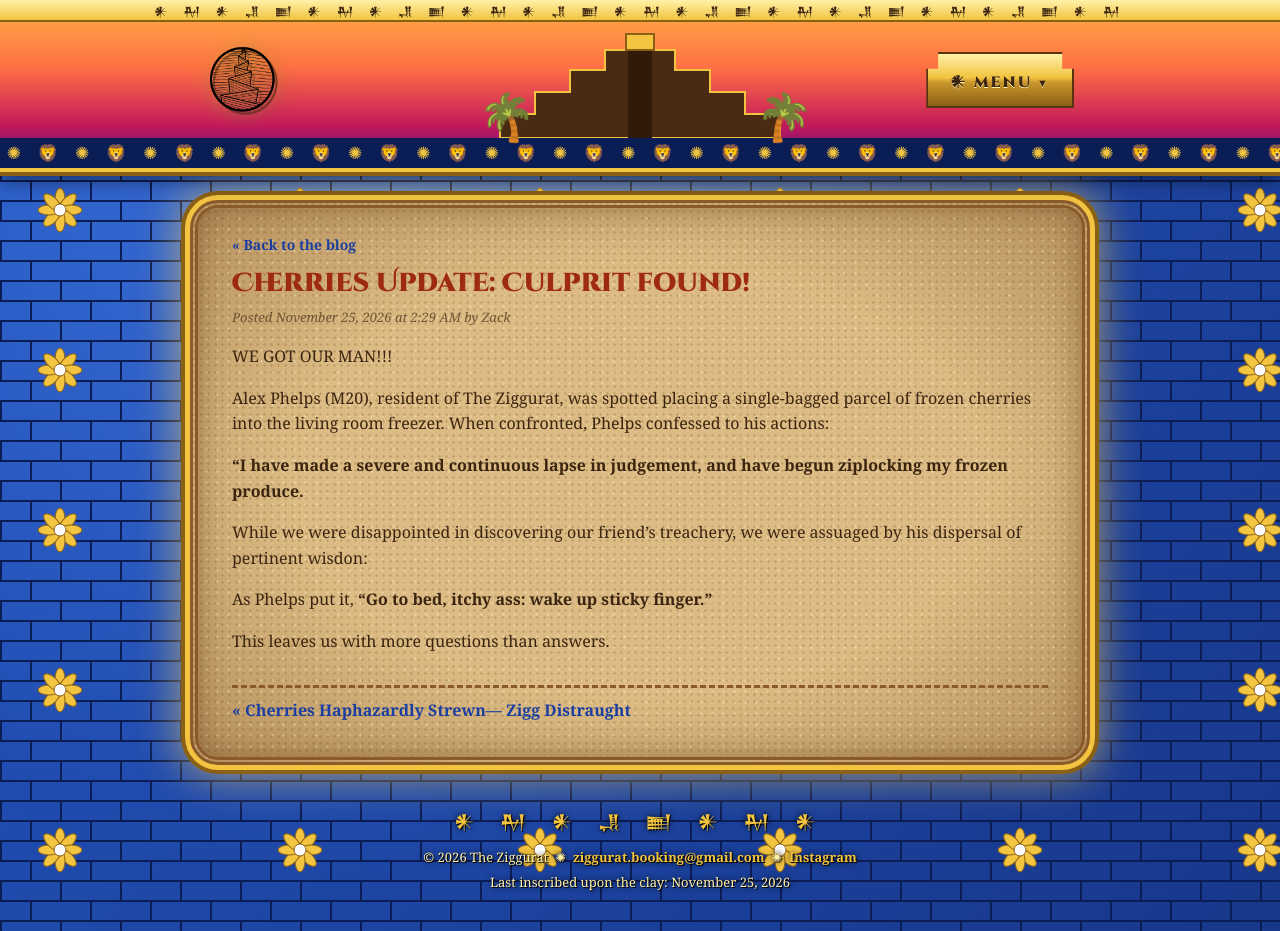
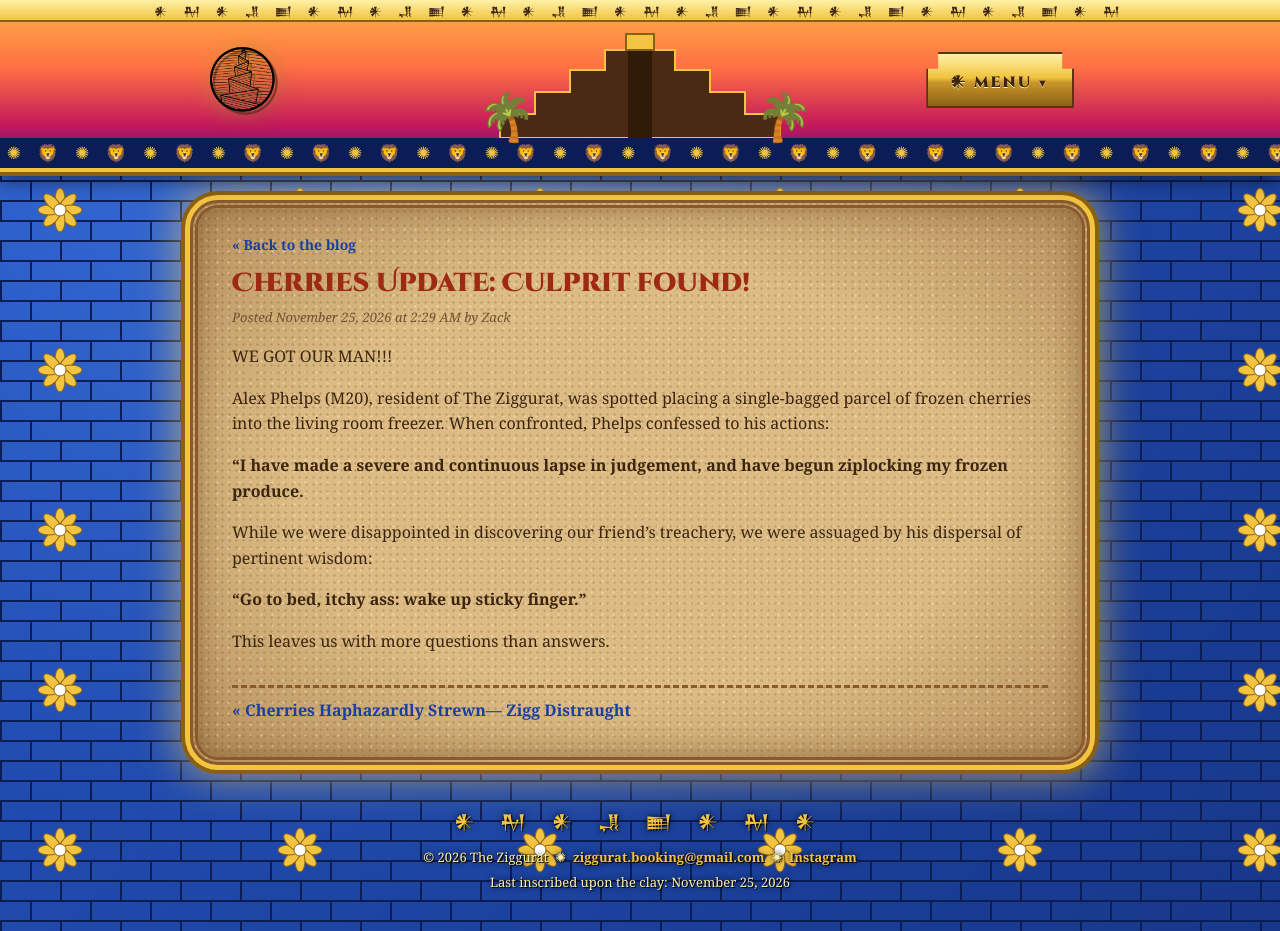
Before and after one commit to TheZigguratEvents/Official-Website, a Jekyll site: the page built from _posts/2026-11-25-cherries-update-culprit-found.md, in a window 1280 px wide. Built offline with Jekyll 4.4.1, drawn with Linux system fonts in a browser that asks for light colours.

Commit message:
Update 2026-11-25-cherries-update-culprit-found.md

```diff
--- a/_posts/2026-11-25-cherries-update-culprit-found.md
+++ b/_posts/2026-11-25-cherries-update-culprit-found.md
@@ -10,8 +10,8 @@ Alex Phelps (M20), resident of The Ziggurat, was spotted placing a single-bagged
 
 **"I have made a severe and continuous lapse in judgement, and have begun ziplocking my frozen produce.**
 
-While we were disappointed in discovering our friend's treachery, we were assuaged by his dispersal of pertinent wisdon:
+While we were disappointed in discovering our friend's treachery, we were assuaged by his dispersal of pertinent wisdom:
 
-As Phelps put it, **"Go to bed, itchy ass: wake up sticky finger."**
+**"Go to bed, itchy ass: wake up sticky finger."**
 
 This leaves us with more questions than answers.
```
